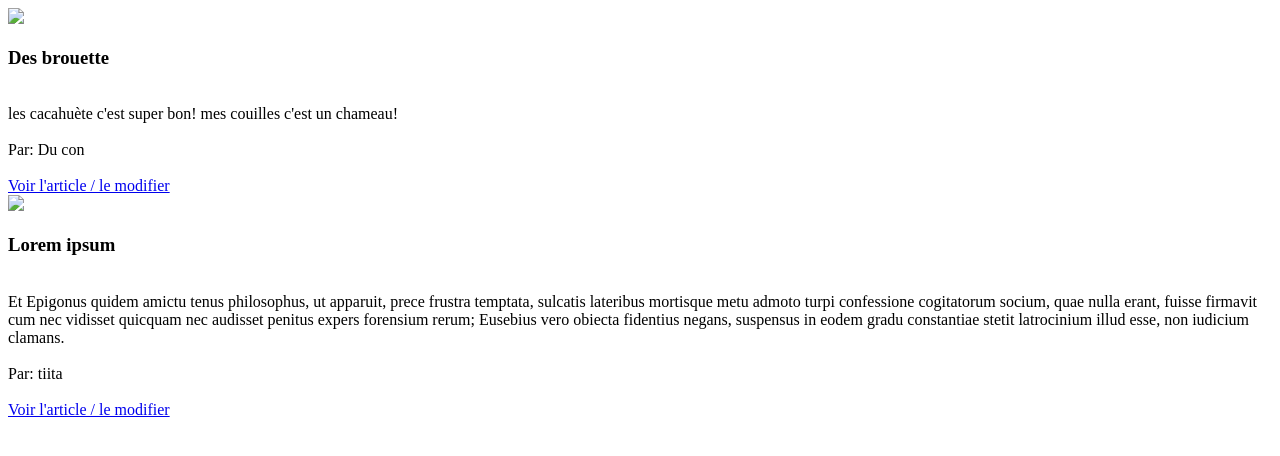
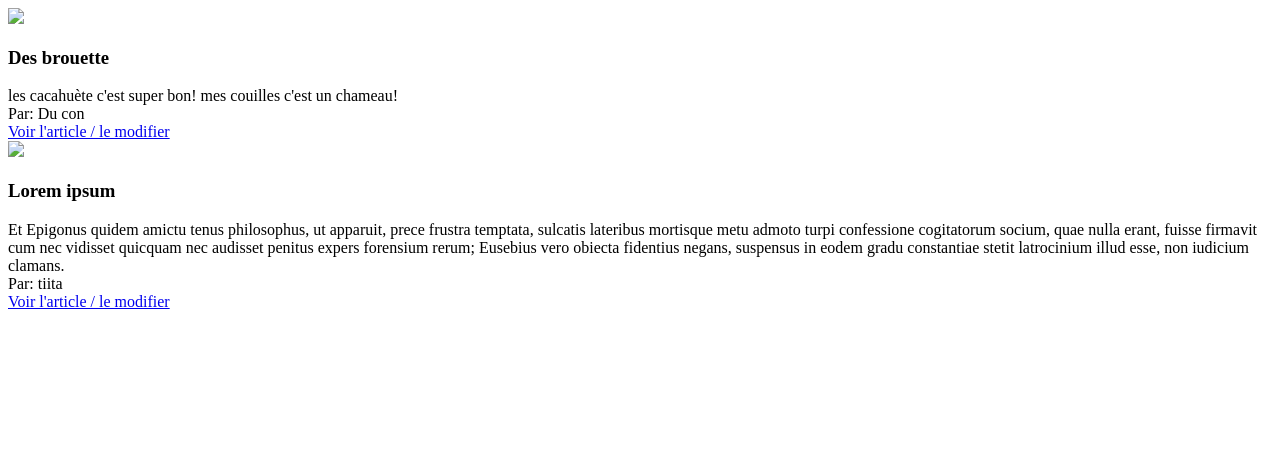
Before and after one commit to Oxsos/tir_saint_eloi, a PHP site: page / in a window 1280 px wide. Shown: the top 456 px of the page. Run offline with PHP 8.4, Linux system fonts and the light colour scheme; data comes from the database, SQL or seed files in the repository; some libraries are stand-ins or nearby versions.

Commit message:
css again

```diff
--- a/index.php
+++ b/index.php
@@ -7,37 +7,39 @@
   </head>
 
 <//----------------------------------------------------header------------------------------------------------------->
-
+  <?php require_once "inc/connect.php"; ?>
   <body>
 
 <//----------------------------------------------------Articles------------------------------------------------------->
+
+    <div class="article-cont">
+
     <?php
-      require_once "inc/connect.php";
     $req = $bdd->query('SELECT * FROM articles ORDER BY id DESC LIMIT 30');
     $article = $req->fetchAll();
 
-      foreach ($article as $article):     ?>
+    foreach ($article as $article):   ?>
 
-      <div class="articles">
       <div class="article">
+
         <div class="img-article">
           <img src="http://via.placeholder.com/350x150"><br>
           <h3><?= $article['name']?></h3>
-          </div><br>
+        </div>
+
         <div class="content-article">
           <?php echo substr($article['content'], 0, 400);
            ?>
           <br>
-            <br>
           Par: <?= $article['Autor'] ?>
-          </div><br>
+        </div>
+
         <div class="link-article">
           <a href="gestion_article.php?id=<?= $article['id'] ?>">Voir l'article / le modifier</a>
         </div>
       </div>
+    <?php endforeach ?>
     </div>
-
-    <?php endforeach ?>
 <//----------------------------------------------------footer------------------------------------------------------->
 
 
```
Lines whose indentation alone changed are shown as unchanged.
